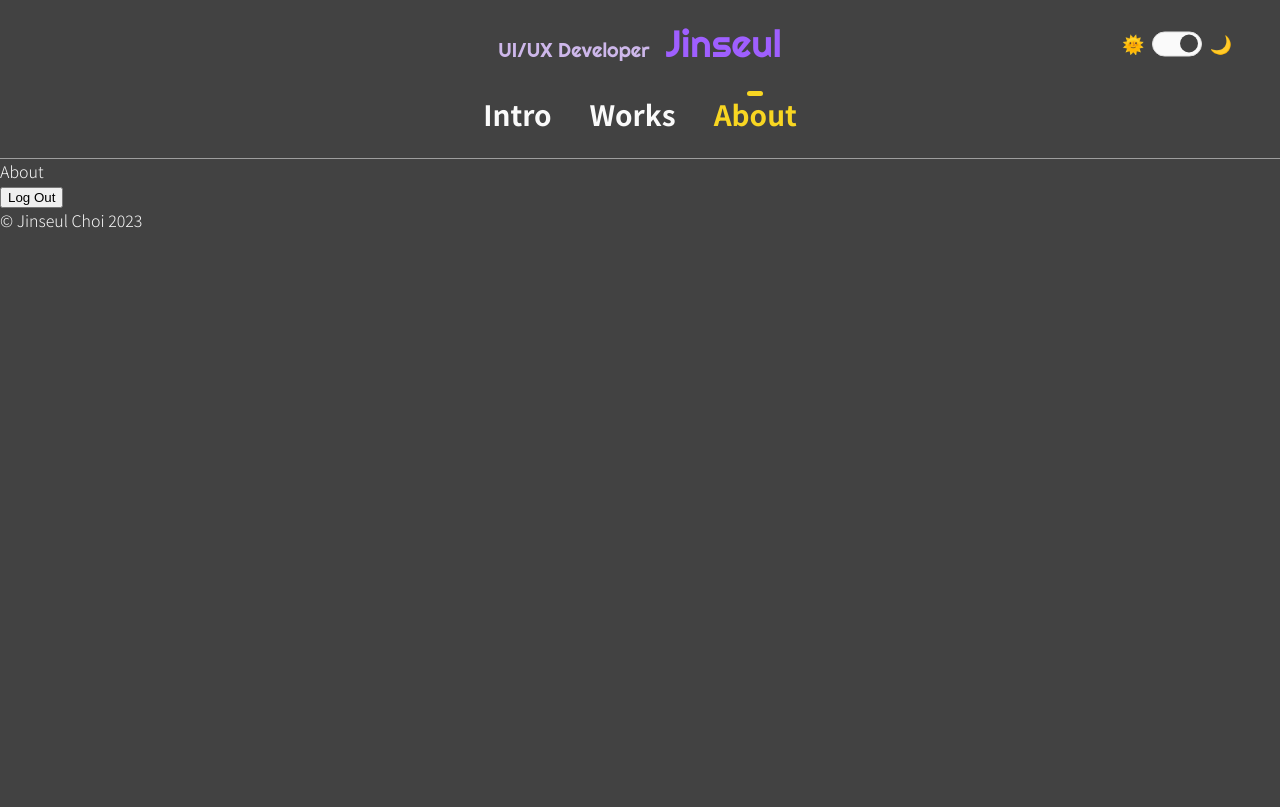
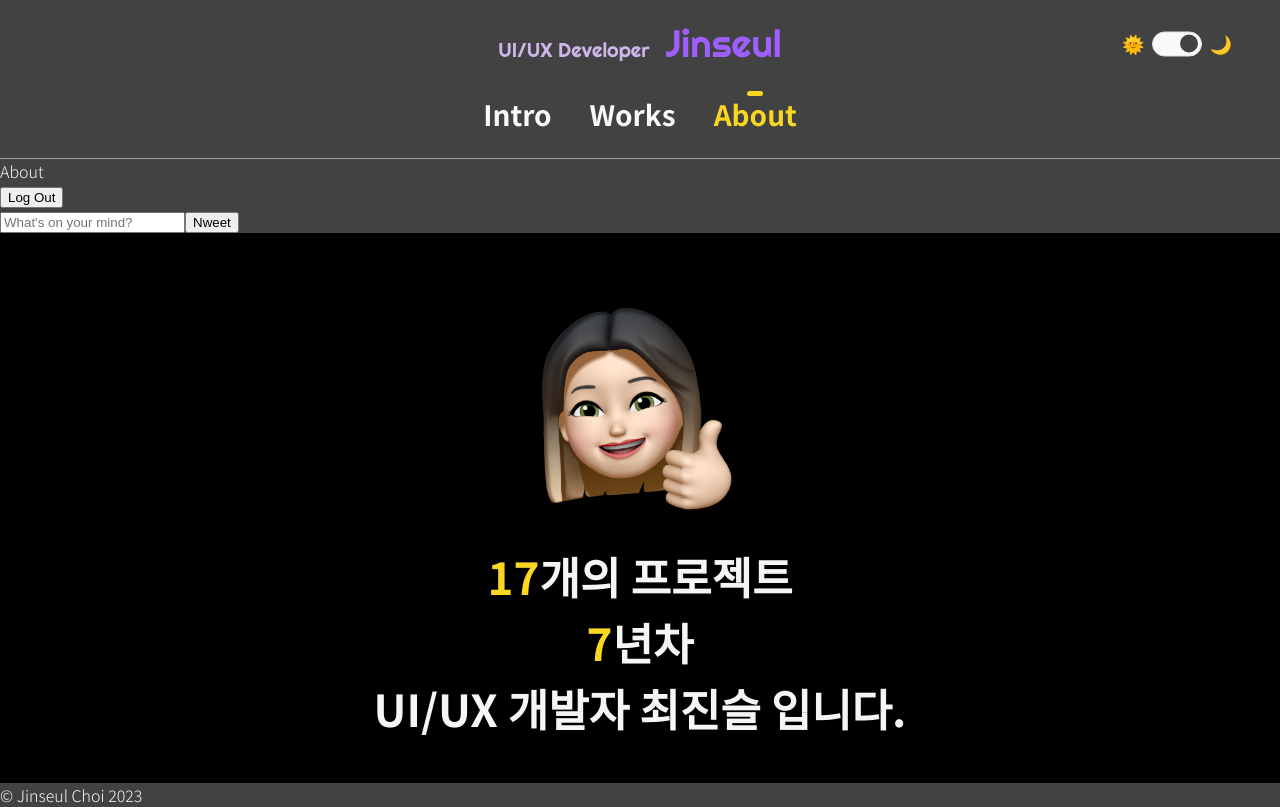
Before and after one commit to celinechoi/popol_react, a React (Create React App) app: page /#/about in a window 1280 px wide. Built offline with nearby package versions, Linux system fonts and the light colour scheme; no server answers; the database is empty; sample sign-in values are in the browser's storage.

Commit message:
firebase firestore 사용해보기. Home.tsx

```diff
--- a/src/Components/App.tsx
+++ b/src/Components/App.tsx
@@ -1,8 +1,11 @@
+import { authService } from "fbase";
+import { User } from "firebase/auth";
 import { booleanState } from "../atoms";
 import { ThemeProvider, createGlobalStyle } from "styled-components";
 import { useRecoilValue } from "recoil";
 import { darkTheme, lightTheme } from "../theme";
 import AppRouter from "components/Router";
+import { useEffect, useState } from "react";
 
 
 const GlobalStyle = createGlobalStyle`
@@ -68,11 +71,26 @@ a {
 `;
 
 function App() {
+	const [init, setInit] = useState(false);
+	const [isLoggedIn, setIsLoggedIn] = useState(false);
+	const [userObj, setUserObj] = useState({});
+	useEffect(() => {
+		authService.onAuthStateChanged((user) => {
+			if (user) {
+				setIsLoggedIn(true);
+				console.log(user);
+				setUserObj(user);
+			} else {
+				setIsLoggedIn(false);
+			}
+			setInit(true);
+		});
+	}, []);
 	const themeSate = useRecoilValue(booleanState);
 	return (
 		<ThemeProvider theme={themeSate ? darkTheme : lightTheme}>
 			<GlobalStyle />
-			<AppRouter />
+			{init ? <AppRouter isLoggedIn={isLoggedIn} userObj={userObj} /> : "Initializing ..."}
 			<footer>
 				&copy; Jinseul Choi {new Date().getFullYear()}
 			</footer>
--- a/src/Components/Router.js
+++ b/src/Components/Router.js
@@ -1,7 +1,4 @@
-import { useEffect, useState } from "react";
 import { HashRouter as Router, Route, Switch, Redirect } from "react-router-dom";
-import { authService } from "fbase";
-import { getAuth, onAuthStateChanged } from "firebase/auth";
 import Intro from "../routes/Home";
 import Works from "../routes/Works";
 import About from "../routes/About";
@@ -9,32 +6,31 @@ import Auth from "../routes/Auth";
 import Header from "./Header";
 import Home from "../routes/Home";
 
-function AppRouter() {
-	const [init, setInit] = useState(false);
-	const [isLoggedIn, setIsLoggedIn] = useState(false);
-	useEffect(() => {
-		authService.onAuthStateChanged((user) => {
-			if (user) {
-				setIsLoggedIn(true);
-			} else {
-				setIsLoggedIn(false);
-			}
-			setInit(true);
-		});
-	}, []);
+function AppRouter({ isLoggedIn, userObj }) {
+
 	return (
 		<Router>
 			<Header />
 			<Switch>
+				{
+					isLoggedIn ? (
+						<>
 							<Route path="/works">
-					<Works init={init} isLoggedIn={isLoggedIn} />
+								<Works />
 							</Route>
 							<Route path="/about">
-					<About init={init} isLoggedIn={isLoggedIn} />
+								<About />
 							</Route>
 							<Route path="/">
-					<Home />
+								<Home userObj={userObj} />
 							</Route>
+						</>
+					) : (
+						<>
+							<Auth />
+						</>
+					)
+				}
 			</Switch>
 		</Router>
 	);
--- a/src/Routes/About.tsx
+++ b/src/Routes/About.tsx
@@ -10,22 +10,8 @@ function About({init, isLoggedIn}: {init: boolean, isLoggedIn: boolean}){
 	}
 	return (
 		<>
-			{
-				init ?
-				(
-					isLoggedIn ?
-					(
-						<>
-							<p>About</p>
-							<button onClick={onLogOutClick}>Log Out</button>
-						</>
-					):(
-						<Auth />
-					)
-				):(
-					"Initializing ..."
-				)
-			}
+			<p>About</p>
+			<button onClick={onLogOutClick}>Log Out</button>
 		</>
 	);
 }
--- a/src/Routes/Home.tsx
+++ b/src/Routes/Home.tsx
@@ -1,7 +1,9 @@
+import {useState, useEffect} from "react";
 import styled from "styled-components";
 import useCountUp from "../function/CountUp"
 import {media} from '../style/media_query';
 import good_emoji from "../img/emoji/good.png";
+import { dbService } from "fbase";
 
 const Visual = styled.div`
 	display: flex;
@@ -32,9 +34,41 @@ const Visual = styled.div`
 	}
 `;
 
-function Intro(){
+function Home({userObj}:any){
+	console.log(userObj);
+	const [nweet, setNeweet] = useState("");
+	const [nweets, setNweets] = useState([]);
+	const getNweets = async() => {
+		const dbNweets = await dbService.collection("nweets").get();
+		dbNweets.forEach((document) => {
+			const nweetObject = {
+				...document.data(),
+				id: document.id,
+			}
+		})
+	}
+	useEffect(() => {
+		getNweets();
+	}, []);
+	const onSubmit = async (event:any) => {
+		event.preventDefault();
+		await dbService.collection("nweets").add({
+			text: nweet,
+			createAt: Date.now(),
+			creatorId: userObj.uid
+		});
+		setNeweet("");
+	}
+	const onChange = (event:any) => {
+		const {target:{value}} = event;
+		setNeweet(value);
+	}
 	return (
 		<>
+			<form onSubmit={onSubmit}>
+				<input value={nweet} onChange={onChange} type="text" placeholder="What's on your mind?" maxLength={120} />
+				<input type="submit" value="Nweet" />
+			</form>
 			<Visual>
 				<img src={good_emoji} alt="good_emoji" />
 				<p><span>{useCountUp(17)}</span>개의 프로젝트</p>
@@ -44,4 +78,4 @@ function Intro(){
 		</>
 	);
 }
-export default Intro;
+export default Home;
--- a/src/Routes/Works.tsx
+++ b/src/Routes/Works.tsx
@@ -59,14 +59,8 @@ const Title = styled.div`
 	}
 `;
 
-function Works({init, isLoggedIn}: {init: boolean, isLoggedIn: boolean}){
+function Works(){
 	return (
-		<>
-			{
-				init ?
-				(
-					isLoggedIn ?
-					(
 		<>
 			<Title>
 				<div className="inner">
@@ -86,14 +80,6 @@ function Works({init, isLoggedIn}: {init: boolean, isLoggedIn: boolean}){
 			</Title>
 			<List></List>
 		</>
-					):(
-						<Auth />
-					)
-				):(
-					"Initializing ..."
-				)
-			}
-		</>
 	);
 }
 export default Works;
--- a/src/fbase.js
+++ b/src/fbase.js
@@ -1,6 +1,7 @@
 import firebase from "firebase/compat/app";
 import "firebase/compat/auth";
 import "firebase/compat/database";
+import "firebase/compat/firestore";
 
 const firebaseConfig = {
 	apiKey: process.env.REACT_APP_FIREBASE_API_KEY,
@@ -20,3 +21,4 @@ if (!firebase.apps.length) {
 export const firebaseInstance = firebase;
 export const authService = firebase.auth();
 export const firebaseDB = firebase.database();
+export const dbService = firebase.firestore();
```
Lines whose indentation alone changed are shown as unchanged.
